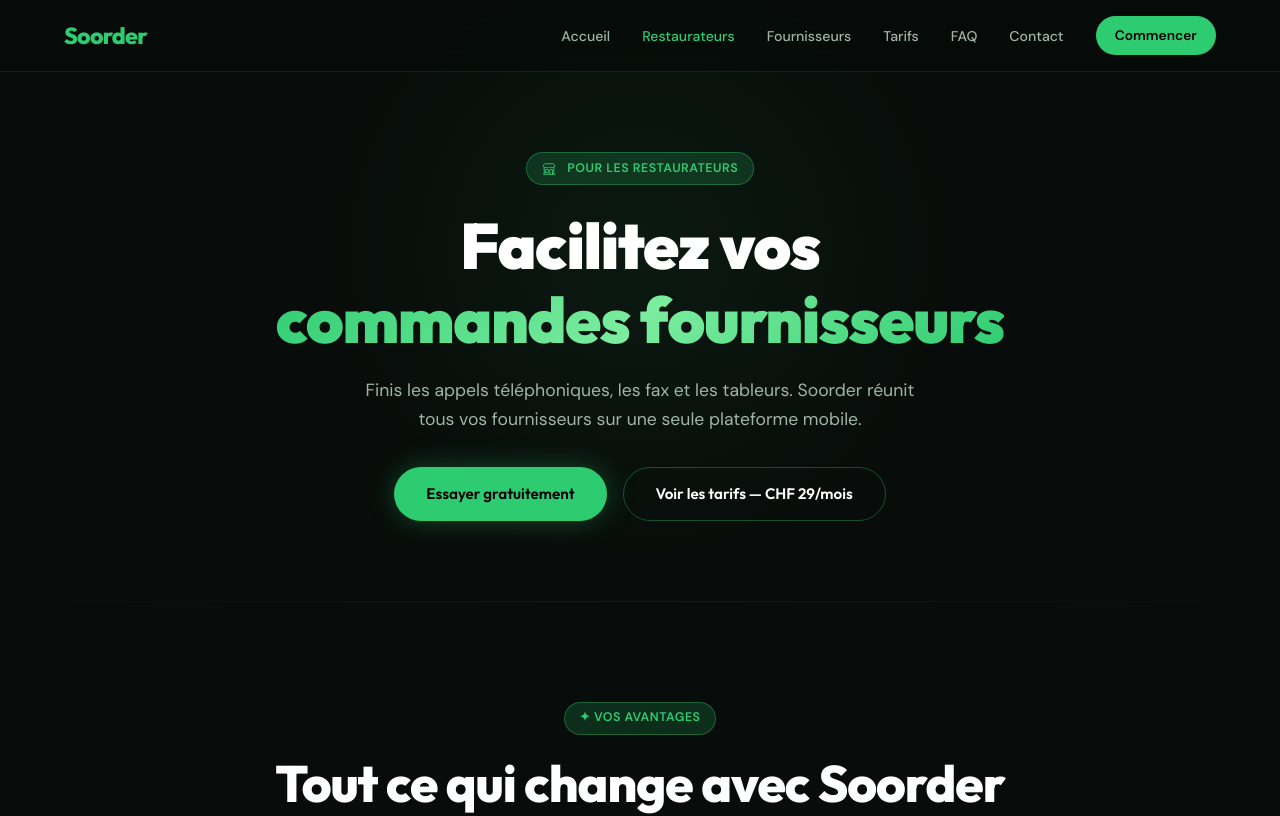
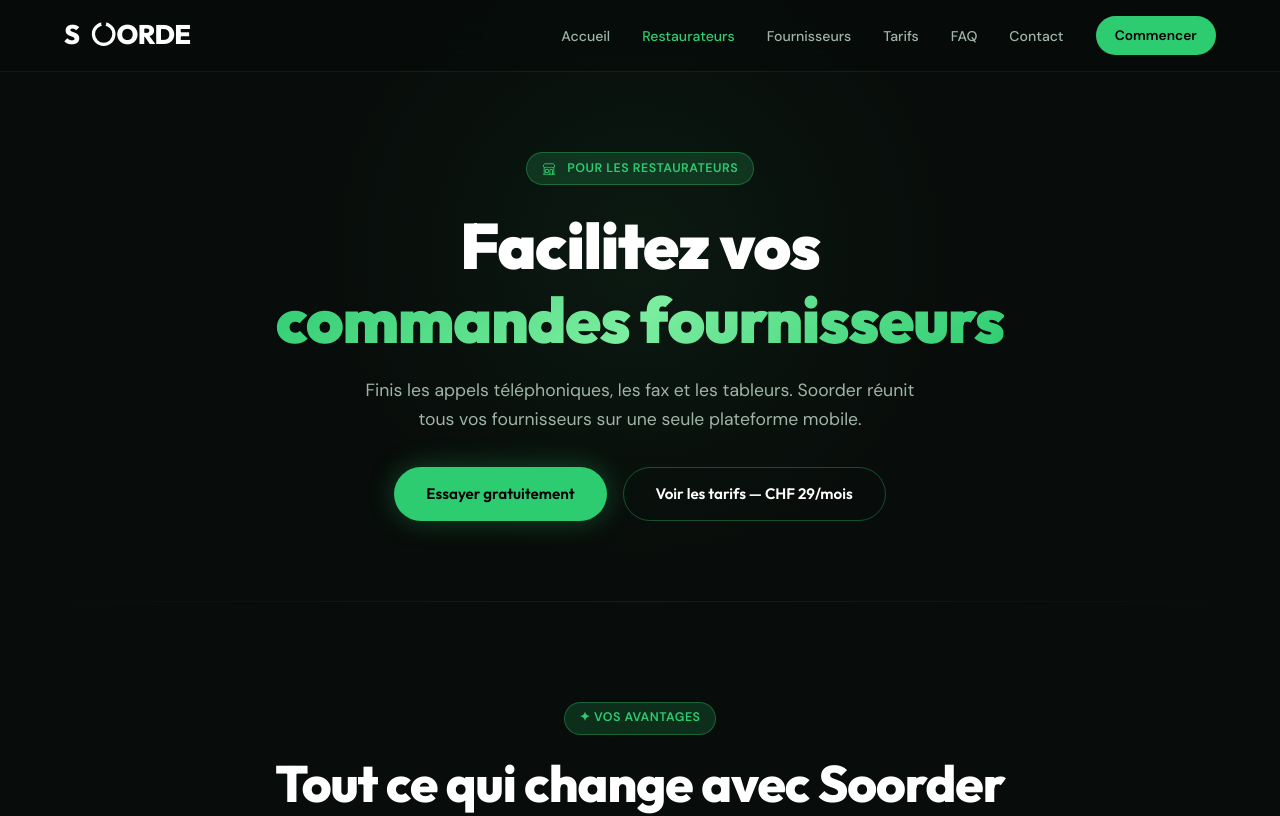
Before and after one commit to SoclicGroup/soorder-site, a plain HTML site: page restaurateur.html in a window 1280 px wide. Shown: the top 816 px of the page. Drawn offline with Linux system fonts and the light colour scheme.

Commit message:
feat: remplacer texte logo Soorder par SVG inline dans nav et footer (2/3)

```diff
--- a/restaurateur.html
+++ b/restaurateur.html
@@ -10,7 +10,7 @@
 </head>
 <body>
 <nav class="nav">
-  <a href="index.html" class="nav-logo">Soorder</a>
+  <a href="index.html" class="nav-logo"><svg xmlns="http://www.w3.org/2000/svg" viewBox="0 0 200 50" height="32" style="display:block"><text x="0" y="38" font-family="'Outfit',sans-serif" font-weight="800" font-size="42" fill="white" letter-spacing="-1">S</text><circle cx="62" cy="22" r="16" fill="none" stroke="white" stroke-width="5"/><circle cx="62" cy="6" r="4" fill="#080c0a"/><text x="82" y="38" font-family="'Outfit',sans-serif" font-weight="800" font-size="42" fill="white" letter-spacing="-1"> ORDER</text></svg></a>
   <ul class="nav-links">
     <li><a href="index.html">Accueil</a></li>
     <li><a href="restaurateur.html" class="active">Restaurateurs</a></li>
@@ -125,17 +125,14 @@
     <span class="badge" style="margin-bottom: 1.5rem; display: inline-flex; align-items: center;"><svg xmlns="http://www.w3.org/2000/svg" width="14" height="14" fill="none" viewBox="0 0 24 24" stroke-width="1.5" stroke="#2ecc71" style="margin-right:5px;flex-shrink:0;"><path stroke-linecap="round" stroke-linejoin="round" d="M13.5 21v-7.5a.75.75 0 01.75-.75h3a.75.75 0 01.75.75V21m-4.5 0H2.36m11.14 0H18m0 0h3.64m-1.39 0V9.349m-16.5 11.65V9.35m0 0a3.001 3.001 0 003.75-.615A2.993 2.993 0 009.75 9.75c.896 0 1.7-.393 2.25-1.016a2.993 2.993 0 002.25 1.016c.896 0 1.7-.393 2.25-1.016a3.001 3.001 0 003.75.614m-16.5 0a3.004 3.004 0 01-.621-4.72L4.318 3.44A1.5 1.5 0 015.378 3h13.243a1.5 1.5 0 011.06.44l1.19 1.189a3 3 0 01-.621 4.72m-13.5 8.65h3.75a.75.75 0 00.75-.75V13.5a.75.75 0 00-.75-.75H6.75a.75.75 0 00-.75.75v3.75c0 .415.336.75.75.75z" /></svg>Restaurateurs</span>
     <h2>Prêt à commander autrement ?</h2>
     <p>Rejoignez des centaines de restaurateurs qui gagnent du temps chaque jour avec Soorder.</p>
-    <div class="hero-actions">
-      <a href="contact.html" class="btn btn-primary">Démarrer — CHF 29/mois</a>
-      <a href="prix.html" class="btn btn-outline">Comparer les offres</a>
-    </div>
+    <div class="hero-actions"><a href="contact.html" class="btn btn-primary">Démarrer — CHF 29/mois</a><a href="prix.html" class="btn btn-outline">Comparer les offres</a></div>
   </div>
 </section>
 <footer>
   <div class="container">
     <div class="footer-grid">
       <div class="footer-brand">
-        <div class="footer-logo">Soorder</div>
+        <div class="footer-logo"><svg xmlns="http://www.w3.org/2000/svg" viewBox="0 0 200 50" height="28" style="display:block"><text x="0" y="38" font-family="'Outfit',sans-serif" font-weight="800" font-size="42" fill="white" letter-spacing="-1">S</text><circle cx="62" cy="22" r="16" fill="none" stroke="white" stroke-width="5"/><circle cx="62" cy="6" r="4" fill="#080c0a"/><text x="82" y="38" font-family="'Outfit',sans-serif" font-weight="800" font-size="42" fill="white" letter-spacing="-1"> ORDER</text></svg></div>
         <p>La plateforme qui connecte restaurateurs et fournisseurs locaux en Suisse. Local. Digital. Collaboratif.</p>
         <div class="footer-social">
           <a href="#" class="social-btn" aria-label="LinkedIn"><svg xmlns="http://www.w3.org/2000/svg" width="16" height="16" viewBox="0 0 24 24" fill="currentColor"><path d="M20.447 20.452h-3.554v-5.569c0-1.328-.027-3.037-1.852-3.037-1.853 0-2.136 1.445-2.136 2.939v5.667H9.351V9h3.414v1.561h.046c.477-.9 1.637-1.85 3.37-1.85 3.601 0 4.267 2.37 4.267 5.455v6.286zM5.337 7.433c-1.144 0-2.063-.926-2.063-2.065 0-1.138.92-2.063 2.063-2.063 1.14 0 2.064.925 2.064 2.063 0 1.139-.925 2.065-2.064 2.065zm1.782 13.019H3.555V9h3.564v11.452zM22.225 0H1.771C.792 0 0 .774 0 1.729v20.542C0 23.227.792 24 1.771 24h20.451C23.2 24 24 23.227 24 22.271V1.729C24 .774 23.2 0 22.222 0h.003z"/></svg></a>
```
